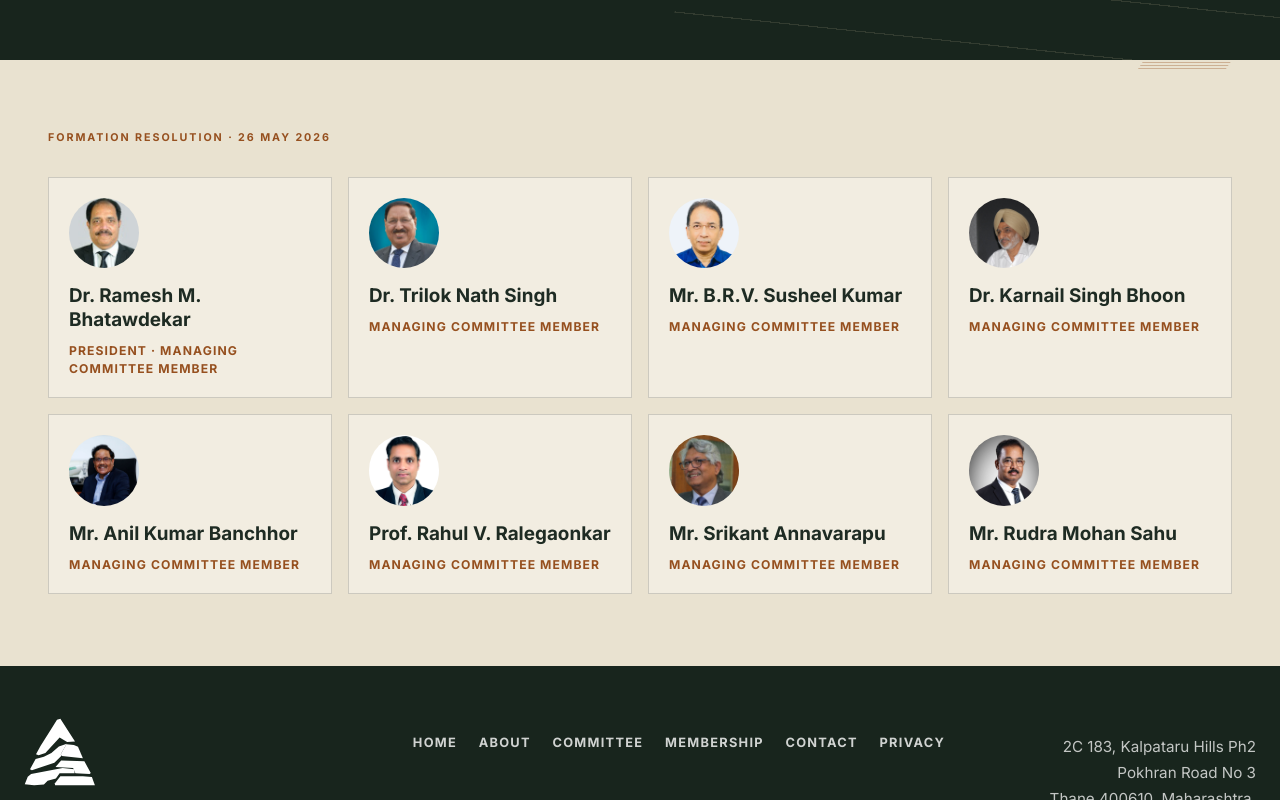
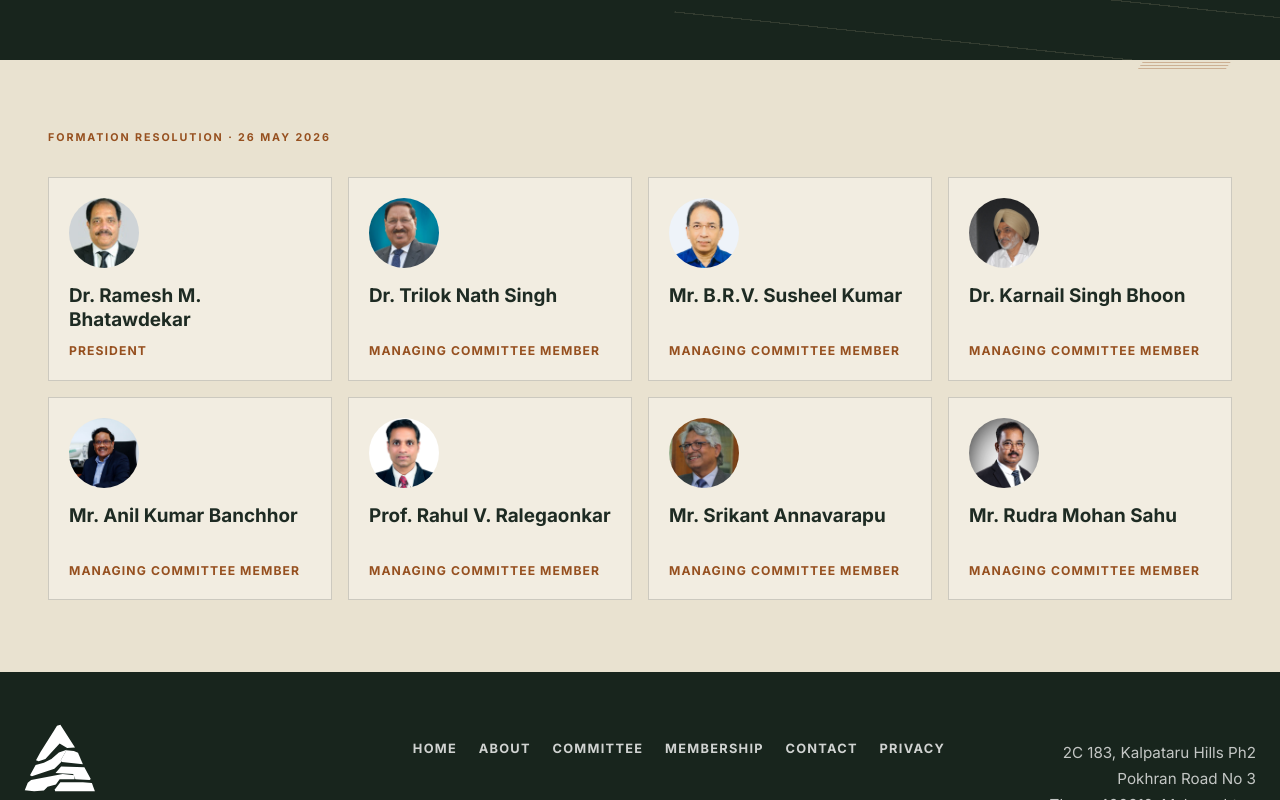
Before and after one commit to drbhoon/ksb-amsma, a Next.js app: page /committee in a window 1280 px wide. Shown: the part 541-1341 px from the top of the page. Built offline with nearby package versions, Linux system fonts and the light colour scheme; no server answers.

Commit message:
Align committee cards and remove process line

```diff
--- a/app/(marketing)/about/page.tsx
+++ b/app/(marketing)/about/page.tsx
@@ -6,7 +6,7 @@ export default function AboutPage() {
   return <>
     <header className="ll-page-hero ll-page-hero--about"><div className="ll-page-hero-inner"><p className="ll-eyebrow">About AMSMA</p><h1 className="ll-title">A shared platform for knowledge, responsibility and progress.</h1><p className="ll-lede">The Aggregate &amp; M sand Manufacturers Association serves India&apos;s aggregate and M sand sector. Its purpose connects industry development with education, public benefit and environmental responsibility.</p></div></header>
     <section className="ll-section"><div className="ll-section-inner ll-content-grid" data-reveal><div><p className="ll-kicker">Mission</p><h2 className="ll-heading">Why the Association exists.</h2></div><div className="ll-prose"><p>AMSMA is a forum for technical exchange, education, responsible practice and constructive policy engagement. Its governing objects cover research, training, standards, ethics, technology, cooperation and environmental protection.</p><p>The Association uses these objects to guide its programmes, partnerships and representation of the sector.</p></div></div></section>
-    <section className="ll-section ll-dark"><div className="ll-section-inner" data-reveal><p className="ll-eyebrow">Production in brief</p><h2 className="ll-heading">A connected four-step sequence.</h2><p className="ll-section-intro">Aggregate production moves through extraction, crushing, conveying and screening before the finished material is placed in stockpiles.</p><div className="ll-process-grid ll-process-journey"><Step image="/assets/living-process-extract.jpg" number="Step 01" title="Extract">Machinery removes and loads rock.</Step><Step image="/assets/living-process-crush.jpg" number="Step 02" title="Crush">Equipment reduces the rock.</Step><Step image="/assets/living-process-screen.jpg" number="Step 03" title="Convey and screen">Material moves through visible screening stages.</Step><Step image="/assets/process-stockpile.jpg" number="Step 04" title="Stockpile">Finished aggregate is placed in stockpiles.</Step></div></div></section>
+    <section className="ll-section ll-dark"><div className="ll-section-inner" data-reveal><p className="ll-eyebrow">Production in brief</p><h2 className="ll-heading">A connected four-step sequence.</h2><p className="ll-section-intro">Aggregate production moves through extraction, crushing, conveying and screening before the finished material is placed in stockpiles.</p><div className="ll-process-grid"><Step image="/assets/living-process-extract.jpg" number="Step 01" title="Extract">Machinery removes and loads rock.</Step><Step image="/assets/living-process-crush.jpg" number="Step 02" title="Crush">Equipment reduces the rock.</Step><Step image="/assets/living-process-screen.jpg" number="Step 03" title="Convey and screen">Material moves through visible screening stages.</Step><Step image="/assets/process-stockpile.jpg" number="Step 04" title="Stockpile">Finished aggregate is placed in stockpiles.</Step></div></div></section>
     <section className="ll-section ll-alt"><div className="ll-section-inner ll-content-grid" data-reveal><div><p className="ll-kicker">Governance</p><h2 className="ll-heading">Member-led and non-profit.</h2></div><div className="ll-prose"><p>The governing records place management and administration with a Managing Committee. They provide for meetings, voting, accounts and audit. The Memorandum directs income and property to the Association&apos;s aims rather than distribution as profit to members.</p><p>The formation resolution dated 26 May 2026 names the Managing Committee members. The Committee page presents the current roster.</p><div className="ll-button-row"><Link className="ll-button ll-button-solid" href="/committee">Meet the Committee</Link></div></div></div></section>
     <section className="ll-section"><div className="ll-section-inner ll-content-grid" data-reveal><div><p className="ll-kicker">Contact</p><h2 className="ll-heading">Start with the secretariat.</h2></div><div className="ll-prose"><p>Questions about AMSMA&apos;s purpose, governance, areas of work or membership can be sent to <a href="mailto:info@amsma.in">info@amsma.in</a>.</p><div className="ll-teaser"><h3 className="ll-subheading">Considering membership?</h3><p>Review the categories, eligibility, annual subscriptions and committee-led application process.</p><Link className="ll-button ll-button-solid" href="/membership">Membership</Link></div></div></div></section>
   </>;
--- a/app/(marketing)/committee/page.tsx
+++ b/app/(marketing)/committee/page.tsx
@@ -1,5 +1,5 @@
 const MEMBERS = [
-  ['ramesh-murlidhar-bhatawdekar.jpg','Dr. Ramesh M. Bhatawdekar','President · Managing Committee member'],
+  ['ramesh-murlidhar-bhatawdekar.jpg','Dr. Ramesh M. Bhatawdekar','President'],
   ['trilok-nath-singh.jpg','Dr. Trilok Nath Singh','Managing Committee member'],
   ['brv-susheel-kumar.jpg','Mr. B.R.V. Susheel Kumar','Managing Committee member'],
   ['karnail-singh-bhoon.jpg','Dr. Karnail Singh Bhoon','Managing Committee member'],
--- a/app/(marketing)/page.tsx
+++ b/app/(marketing)/page.tsx
@@ -36,7 +36,7 @@ export default function HomePage() {
 
       <section className="ll-section ll-dark" id="responsible-extraction" aria-labelledby="process-title">
         <div className="ll-section-inner" data-reveal><p className="ll-eyebrow">Responsible extraction</p><h2 id="process-title" className="ll-heading">From quarry face to stockpile.</h2><p className="ll-section-intro">Modern aggregate production follows a connected sequence of extraction, crushing, conveying, screening and stockpiling.</p>
-          <div className="ll-process-grid ll-process-journey">
+          <div className="ll-process-grid">
             <ProcessStep image="/assets/living-process-extract.jpg" alt="Excavator feeding rock into a hopper" number="Step 01" title="Extract">Machinery removes and loads rock at the quarry face.</ProcessStep>
             <ProcessStep image="/assets/living-process-crush.jpg" alt="Angular rocks between heavy metal machine components" number="Step 02" title="Crush">Crushing equipment reduces the extracted rock.</ProcessStep>
             <ProcessStep image="/assets/living-process-screen.jpg" alt="Rocks resting on woven metal screen mesh" number="Step 03" title="Convey and screen">Conveyors move material through visible screening stages.</ProcessStep>
--- a/app/living-landscapes.css
+++ b/app/living-landscapes.css
@@ -47,9 +47,6 @@
 .ll-prose p { margin: 0 0 1rem; }
 .ll-kicker { font: 700 .67rem/1.2 var(--font-inter),Inter,system-ui,sans-serif; letter-spacing: .18em; text-transform: uppercase; color: var(--amsma-clay-deep); margin: 0 0 .8rem; }
 .ll-process-grid { display: grid; grid-template-columns: repeat(4,1fr); margin-top: 2rem; border: 1px solid rgba(242,237,225,.17); }
-.ll-process-journey { position:relative; }
-.ll-process-journey::before { content:''; position:absolute; z-index:2; left:2.2rem; right:2.2rem; top:10.75rem; height:2px; background:linear-gradient(90deg,var(--amsma-clay),var(--amsma-sand)); transform:scaleX(0); transform-origin:left; transition:transform 1s cubic-bezier(.22,.8,.28,1) .2s; pointer-events:none; }
-.is-revealed .ll-process-journey::before { transform:scaleX(1); }
 .ll-step { padding: 1.15rem; border-right: 1px solid rgba(242,237,225,.17); }
 .ll-step:last-child { border-right: 0; }
 .ll-step img { width: 100%; height: 8rem; object-fit: cover; margin-bottom: 1rem; }
@@ -70,13 +67,13 @@
 .ll-page-hero .ll-title { max-width: 18ch; }
 .ll-page-hero .ll-lede { color: rgba(242,237,225,.84); }
 .ll-teaser { margin-top: 1.6rem; padding: 1.3rem; border: 1px solid rgba(30,43,35,.18); background: var(--amsma-chalk-2); }
-.ll-committee-grid { display: grid; grid-template-columns: repeat(4,1fr); gap: 1rem; margin-top: 2rem; }
-.ll-person { min-width: 0; border: 1px solid rgba(30,43,35,.18); background: var(--amsma-chalk); padding: 1.25rem; transition:transform .25s ease,border-color .25s ease,box-shadow .25s ease; }
+.ll-committee-grid { display: grid; grid-template-columns: repeat(4,1fr); grid-auto-rows:1fr; gap: 1rem; margin-top: 2rem; }
+.ll-person { display:flex; min-width: 0; height:100%; flex-direction:column; border: 1px solid rgba(30,43,35,.18); background: var(--amsma-chalk); padding: 1.25rem; transition:transform .25s ease,border-color .25s ease,box-shadow .25s ease; }
 .ll-person:hover { transform:translateY(-3px); border-color:var(--amsma-sand); box-shadow:0 .8rem 1.8rem rgba(24,37,29,.1); }
 .ll-avatar { width: 4.4rem; height: 4.4rem; border-radius: 50%; display: block; object-fit: cover; margin-bottom: 1rem; transition: transform .2s ease,filter .2s ease,box-shadow .2s ease; }
 .ll-person:hover .ll-avatar { transform: scale(1.03); filter: brightness(1.03) saturate(1.02); box-shadow: 0 0 0 2px var(--amsma-sand),0 .35rem .8rem rgba(24,37,29,.14); }
 .ll-person .ll-heading { font-size: 1.18rem; line-height: 1.25; overflow-wrap: anywhere; }
-.ll-role { margin: .65rem 0 0; color: var(--amsma-clay-deep); font: 700 .76rem/1.45 var(--font-inter),Inter,system-ui,sans-serif; letter-spacing: .09em; text-transform: uppercase; }
+.ll-role { margin: auto 0 0; padding-top:.65rem; color: var(--amsma-clay-deep); font: 700 .76rem/1.45 var(--font-inter),Inter,system-ui,sans-serif; letter-spacing: .09em; text-transform: uppercase; }
 .ll-contact-panel { display: grid; grid-template-columns: 1fr 1fr; gap: 1rem; margin-top: 2rem; }
 .ll-contact-card { padding: 1.4rem; border: 1px solid rgba(30,43,35,.18); background: var(--amsma-chalk); }
 .ll-contact-layout { display:grid; grid-template-columns:minmax(0,.8fr) minmax(0,1.2fr); gap:clamp(2rem,7vw,6rem); align-items:start; }
@@ -101,5 +98,5 @@ details.group:hover { border-color:var(--amsma-sand); box-shadow:0 .65rem 1.5rem
   details.group[open]::details-content { block-size:auto; opacity:1; }
 }
 @media(max-width:900px) { .ll-work-grid { grid-template-columns:1fr 1fr; } .ll-work-card:last-child { grid-column:1/-1; } .ll-process-grid { grid-template-columns:1fr 1fr; } .ll-step { border-bottom:1px solid rgba(242,237,225,.17); } .ll-step:nth-child(2) { border-right:0; } .ll-step:nth-child(3),.ll-step:nth-child(4) { border-bottom:0; } .ll-committee-grid { grid-template-columns:1fr 1fr; } }
-@media(max-width:600px) { .ll-title,.ll-heading,.ll-subheading { overflow-wrap:anywhere; } .ll-button { max-width:100%; text-align:center; overflow-wrap:anywhere; } .ll-hero { min-height:43rem; } .ll-hero-inner { padding-bottom:6.3rem; } .ll-work-grid,.ll-habitat-grid,.ll-content-grid,.ll-contact-panel,.ll-contact-layout,.ll-policy-layout { grid-template-columns:1fr; } .ll-work-card,.ll-work-card:last-child { grid-column:auto; min-height:18rem; } .ll-process-grid { grid-template-columns:1fr; } .ll-process-journey::before { left:1.7rem; right:auto; top:2rem; bottom:2rem; width:2px; height:auto; transform:scaleY(0); transform-origin:top; } .is-revealed .ll-process-journey::before { transform:scaleY(1); } .ll-step,.ll-step:nth-child(2),.ll-step:nth-child(3) { position:relative; border-right:0; border-bottom:1px solid rgba(242,237,225,.17); } .ll-step:last-child { border-bottom:0; } .ll-step img { height:10rem; } .ll-habitat-grid img { height:19rem; } .ll-committee-grid { grid-template-columns:1fr; } .ll-policy-summary { position:static; } .ll-page-hero { padding-top:3rem; padding-bottom:3.2rem; } .ll-page-hero::after { inset:0 -28% 0 58%; opacity:.15; } }
+@media(max-width:600px) { .ll-title,.ll-heading,.ll-subheading { overflow-wrap:anywhere; } .ll-button { max-width:100%; text-align:center; overflow-wrap:anywhere; } .ll-hero { min-height:43rem; } .ll-hero-inner { padding-bottom:6.3rem; } .ll-work-grid,.ll-habitat-grid,.ll-content-grid,.ll-contact-panel,.ll-contact-layout,.ll-policy-layout { grid-template-columns:1fr; } .ll-work-card,.ll-work-card:last-child { grid-column:auto; min-height:18rem; } .ll-process-grid { grid-template-columns:1fr; } .ll-step,.ll-step:nth-child(2),.ll-step:nth-child(3) { position:relative; border-right:0; border-bottom:1px solid rgba(242,237,225,.17); } .ll-step:last-child { border-bottom:0; } .ll-step img { height:10rem; } .ll-habitat-grid img { height:19rem; } .ll-committee-grid { grid-template-columns:1fr; } .ll-policy-summary { position:static; } .ll-page-hero { padding-top:3rem; padding-bottom:3.2rem; } .ll-page-hero::after { inset:0 -28% 0 58%; opacity:.15; } }
 @media(prefers-reduced-motion:reduce) { .ll-hero *,[class^='ll-'],[data-reveal] { opacity:1!important; transform:none!important; animation:none!important; transition:none!important; } }
```
